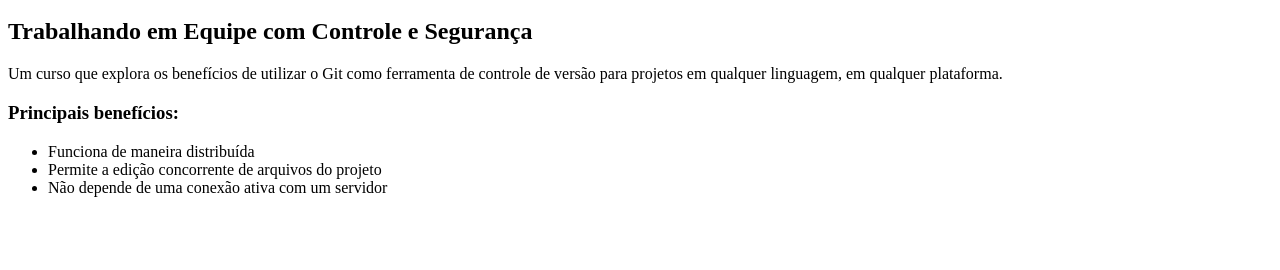
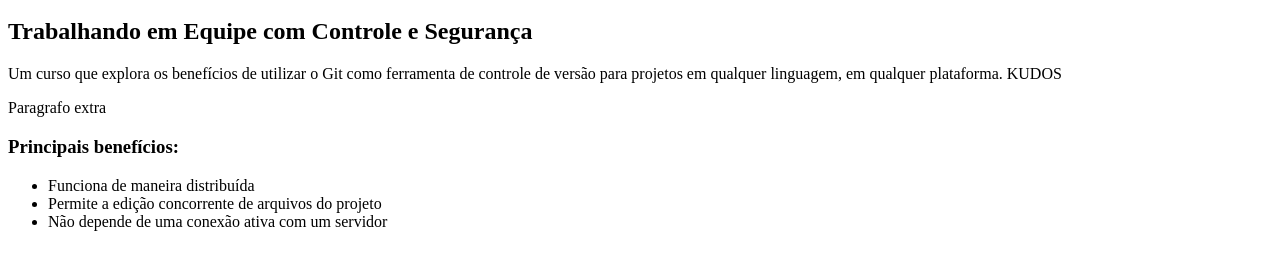
Before and after one commit to joricteixeira/curso-git, a plain HTML site: page index.html in a window 1280 px wide. Shown: the part 48-318 px from the top of the page. Drawn offline with Linux system fonts and the light colour scheme.

Commit message:
adicao index

```diff
--- a/index.html
+++ b/index.html
@@ -5,7 +5,9 @@
         <h1>Git</h1>
         <h2>Trabalhando em Equipe com Controle e Segurança</h2>
 
-        <p>Um curso que explora os benefícios de utilizar o Git como ferramenta de controle de versão para projetos em qualquer linguagem, em qualquer plataforma.</p>
+        <p>Um curso que explora os benefícios de utilizar o Git como ferramenta de controle de versão para projetos em qualquer linguagem, em qualquer plataforma. KUDOS</p>
+
+		<p>Paragrafo extra</p>
 
         <h3>Principais benefícios:</h3>
         <ul>
```
